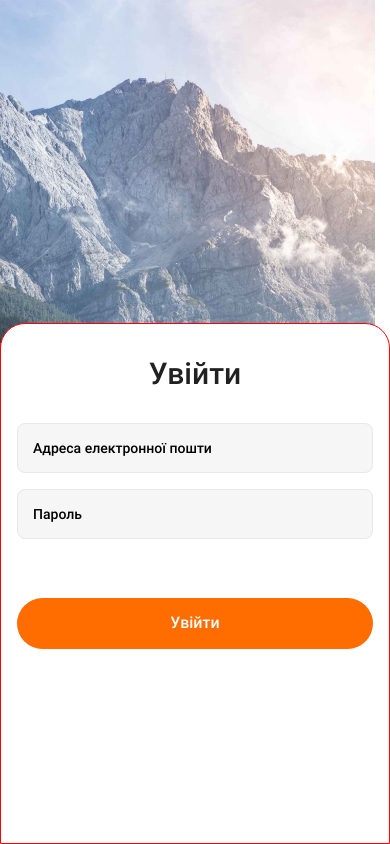
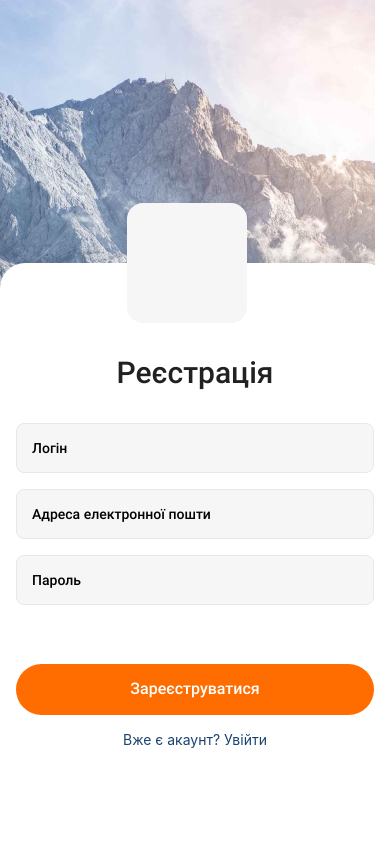
Before and after one commit to AscariA10/ReactNative_first_app, a React Native app in the folder React_Native_First_Project/: screen /RegisterScreen in a window 390 px wide. Built offline with nearby package versions, Linux system fonts and the light colour scheme.

Commit message:
functions on screens register and login added

```diff
--- a/React_Native_First_Project/App.js
+++ b/React_Native_First_Project/App.js
@@ -3,11 +3,15 @@ import { StatusBar } from 'expo-status-bar';
 
 import { useFonts } from 'expo-font';
 import * as SplashScreen from 'expo-splash-screen';
+import { createStackNavigator } from '@react-navigation/stack';
+import { NavigationContainer } from '@react-navigation/native';
 
 import RegisterScreen from './Screens/RegisterScreen';
 import LoginScreen from './Screens/LoginScreen';
 
 SplashScreen.preventAutoHideAsync();
+
+const AuthStack = createStackNavigator();
 
 export default function App() {
   const [fontsLoaded] = useFonts({
@@ -25,9 +29,23 @@ export default function App() {
   }
 
   return (
-    <>
-      {/* <RegisterScreen /> */}
-      <LoginScreen />
-    </>
+    <NavigationContainer>
+      <AuthStack.Navigator>
+        <AuthStack.Screen
+          options={{
+            headerShown: false,
+          }}
+          name="RegisterScreen"
+          component={RegisterScreen}
+        />
+        <AuthStack.Screen
+          options={{
+            headerShown: false,
+          }}
+          name="LoginScreen"
+          component={LoginScreen}
+        />
+      </AuthStack.Navigator>
+    </NavigationContainer>
   );
 }
--- a/React_Native_First_Project/Screens/LoginScreen.js
+++ b/React_Native_First_Project/Screens/LoginScreen.js
@@ -22,7 +22,7 @@ const initialState = {
   password: '',
 };
 
-export default function LoginScreen() {
+export default function LoginScreen({ navigation }) {
   const [isShowKeyboard, setIsShowKeyboard] = useState(false);
   const [login, setLogin] = useState(false);
   const [email, setEmail] = useState(false);
@@ -114,6 +114,17 @@ export default function LoginScreen() {
               <TouchableOpacity activeOpacity={0.9} onPress={onSubmit} style={styles.button}>
                 <Text style={styles.buttonTitle}>Увійти</Text>
               </TouchableOpacity>
+              <View style={styles.navigationBlock}>
+                <Text style={styles.navigationString}>
+                  Немає акаунту?{' '}
+                  <Text
+                    onPress={() => navigation.navigate('RegisterScreen')}
+                    style={styles.navigationLink}
+                  >
+                    Зареєструватися
+                  </Text>
+                </Text>
+              </View>
             </View>
           </KeyboardAvoidingView>
         </ImageBackground>
@@ -135,8 +146,6 @@ const styles = StyleSheet.create({
   innerContainer: { flex: 1 },
   form: {
     flex: 1,
-    borderColor: 'red',
-    borderWidth: 1,
     backgroundColor: '#FFFFFF',
     borderTopLeftRadius: 25,
     borderTopRightRadius: 25,
@@ -184,4 +193,14 @@ const styles = StyleSheet.create({
     fontSize: 16,
     lineHeight: 18.75,
   },
+  navigationBlock: {
+    alignItems: 'center',
+    marginTop: 16,
+  },
+  navigationString: {
+    color: '#1B4371',
+  },
+  navigationLink: {
+    color: '#1B4371',
+  },
 });
--- a/React_Native_First_Project/Screens/RegisterScreen.js
+++ b/React_Native_First_Project/Screens/RegisterScreen.js
@@ -24,7 +24,7 @@ const initialState = {
   password: '',
 };
 
-export default function RegisterScreen() {
+export default function RegisterScreen({ navigation }) {
   const [isShowKeyboard, setIsShowKeyboard] = useState(false);
   const [login, setLogin] = useState(false);
   const [email, setEmail] = useState(false);
@@ -140,6 +140,17 @@ export default function RegisterScreen() {
               <TouchableOpacity activeOpacity={0.9} onPress={onSubmit} style={styles.button}>
                 <Text style={styles.buttonTitle}>Зареєструватися</Text>
               </TouchableOpacity>
+              <View style={styles.navigationBlock}>
+                <Text style={styles.navigationString}>
+                  Вже є акаунт?{' '}
+                  <Text
+                    onPress={() => navigation.navigate('LoginScreen')}
+                    style={styles.navigationLink}
+                  >
+                    Увійти
+                  </Text>
+                </Text>
+              </View>
             </View>
           </KeyboardAvoidingView>
         </ImageBackground>
@@ -161,8 +172,6 @@ const styles = StyleSheet.create({
   innerContainer: { flex: 1 },
   form: {
     flex: 1,
-    borderColor: 'red',
-    borderWidth: 1,
     backgroundColor: '#FFFFFF',
     borderTopLeftRadius: 25,
     borderTopRightRadius: 25,
@@ -210,4 +219,14 @@ const styles = StyleSheet.create({
     fontSize: 16,
     lineHeight: 18.75,
   },
+  navigationBlock: {
+    alignItems: 'center',
+    marginTop: 16,
+  },
+  navigationString: {
+    color: '#1B4371',
+  },
+  navigationLink: {
+    color: '#1B4371',
+  },
 });
```
Also changed, not shown: React_Native_First_Project/package.json (+9 -4 lines), 1 other file (tests, documents, lock files or other folders).
